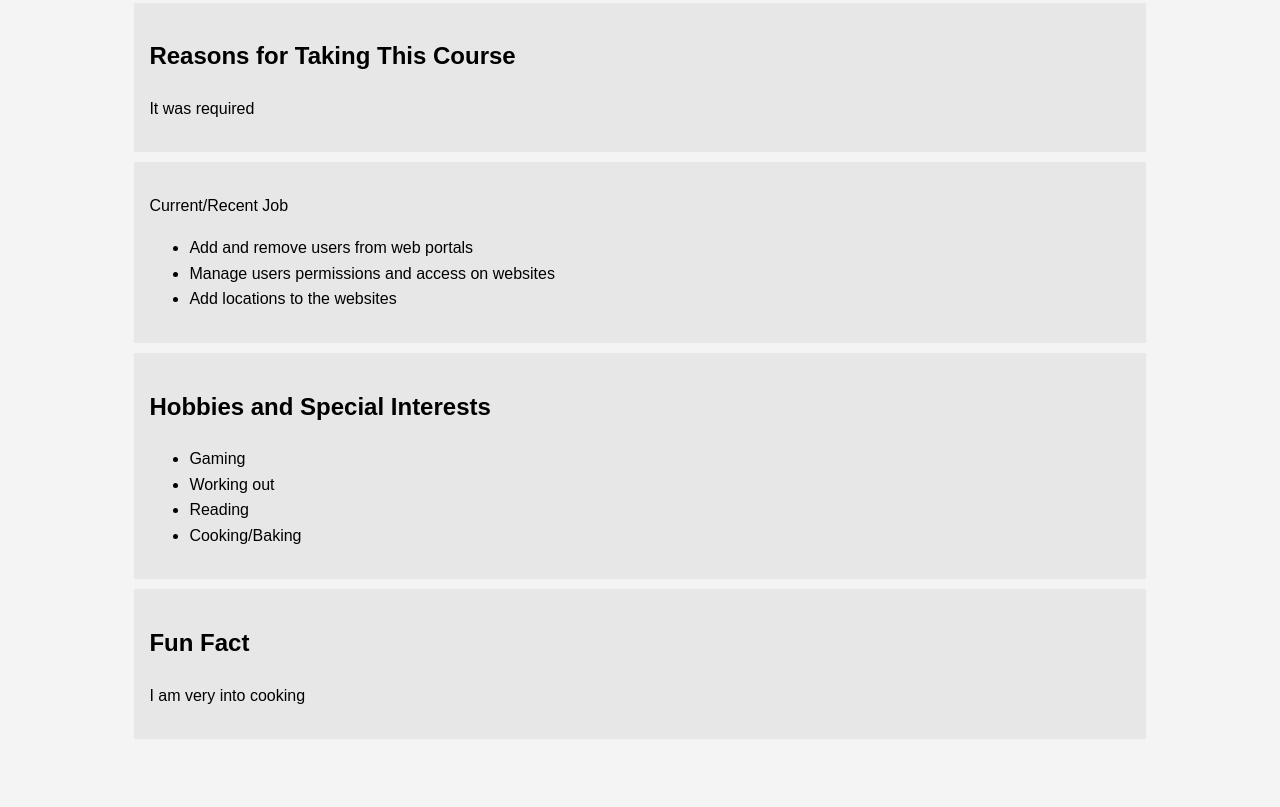
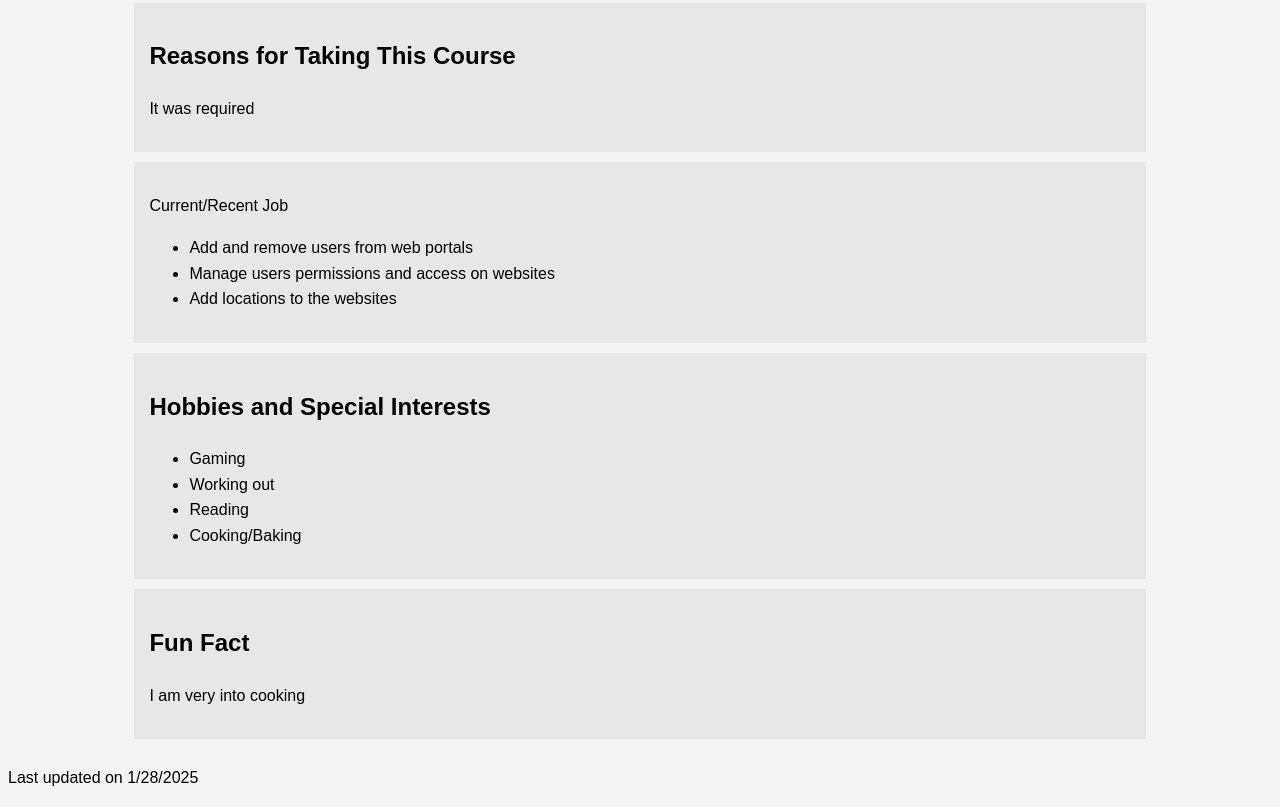
Before and after one commit to KwasigrochT/me, a plain HTML site: page index.html in a window 1280 px wide. Shown: the part 421-1228 px from the top of the page. Before the commit the page ends 1178 px from the top, so only its background shows below. Drawn offline with Linux system fonts and the light colour scheme.

Commit message:
Update index.html

```diff
--- a/index.html
+++ b/index.html
@@ -70,5 +70,6 @@
             <p>I am very into cooking</p>
         </section>
     </div>
+<p>Last updated on 1/28/2025</p>
 </body>
 </html>
```
